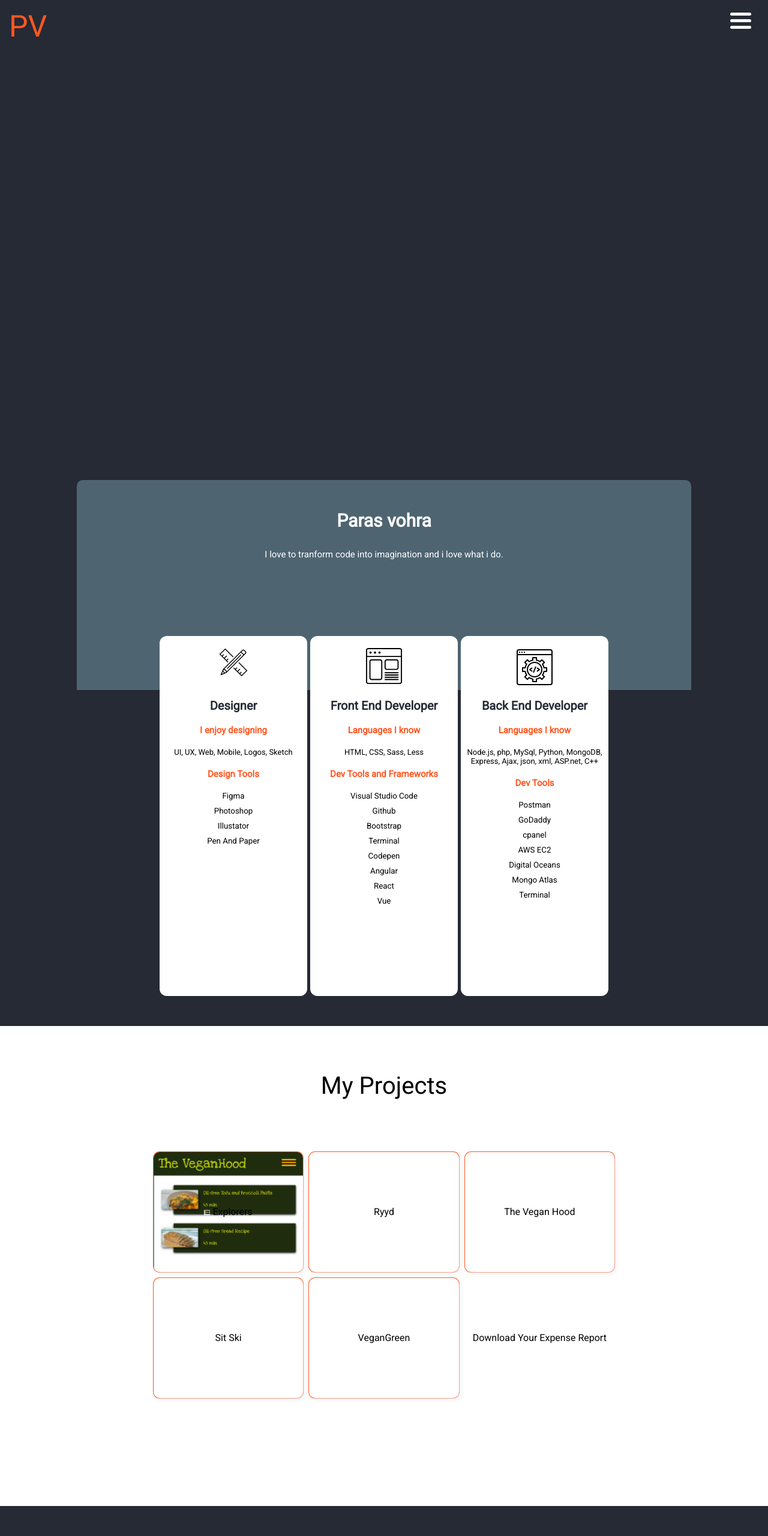
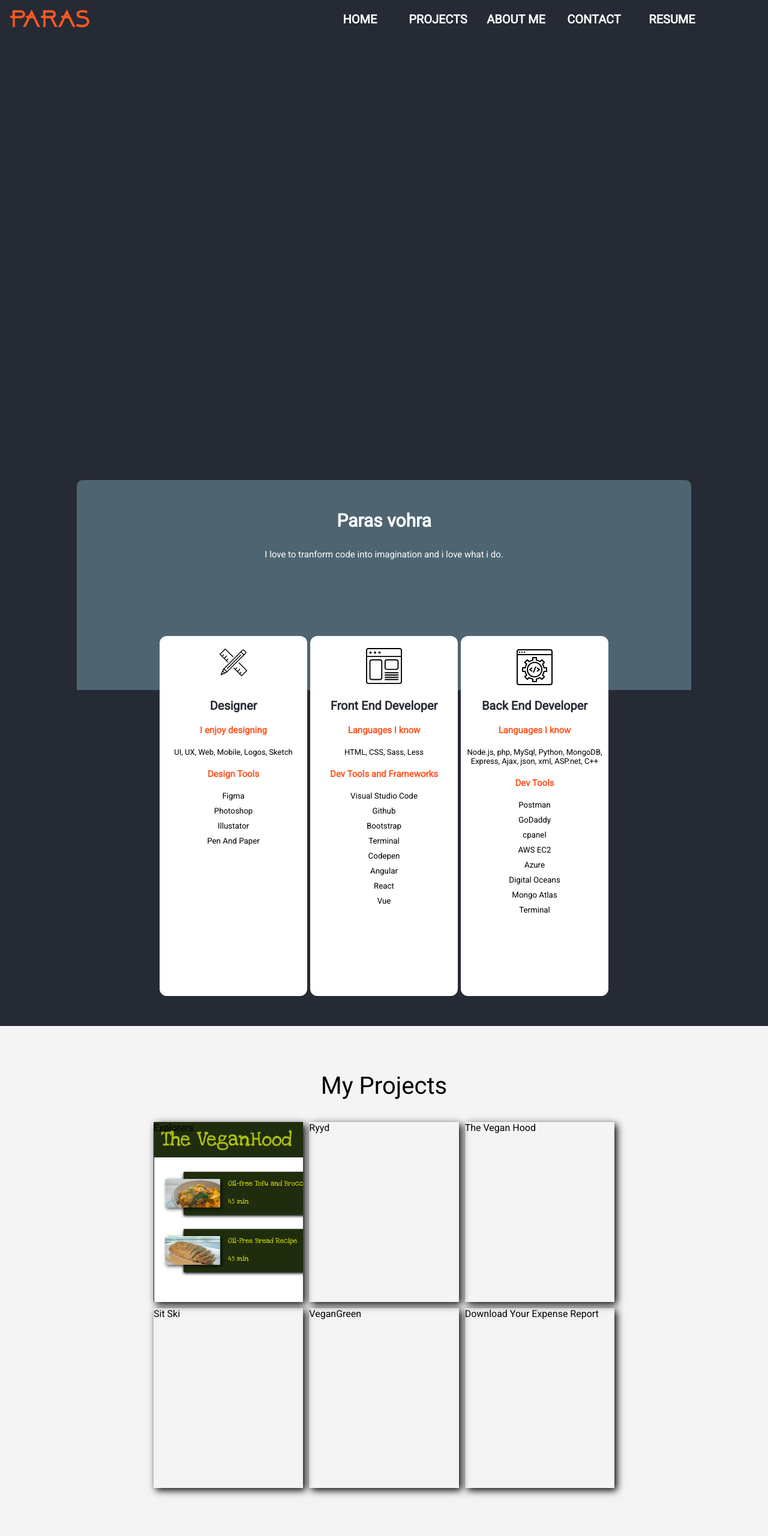
Before and after one commit to parasVohra/portfolio, a website: page index.html in a window 1280 px wide. Shown: the top 2560 px of the page at 60% size. Drawn offline with nearby package versions, Linux system fonts and the light colour scheme.

Commit message:
routine commit feb 10

```diff
--- a/index.html
+++ b/index.html
@@ -7,18 +7,19 @@
     <title>Pursharth Portfolio</title>
     <link rel="stylesheet" href="./styles/style.css">
     <link href="https://fonts.googleapis.com/css?family=Roboto&display=swap" rel="stylesheet">
+    <script src="./scripts/index.js"></script>
 
 </head>
-<body>
+<body onload="script()">
     <div class="rootContainer" >
         <div class="homeContainer" id="canvas" >
 
 
 
             <div class="homeLogo">
-                PV
+                PARAS
             </div>
-                <div class="menuButton" onclick="menuTrigger(this)">
+                <div class="menuButton" id="menuButton" onclick="menuTrigger(this)">
                     <div class="bar1"></div>
                     <div class="bar2"></div>
                     <div class="bar3"></div>
@@ -26,11 +27,20 @@
                 </div>
                 <div class="menuSlider" id="sliderBar">
                     <li class="menuItem"><a href="./index.html" >HOME</a></li>
-                    <li class="menuItem">PROJECTS</li>
-                    <li class="menuItem">ABOUT ME</li>
-                    <li class="menuItem">CONTACT</li>
-                    <li class="menuItem">RESUME</li>
+                    <li class="menuItem"><a href="">PROJECTS</a></li>
+                    <li class="menuItem"><a href="">ABOUT ME</a></li>
+                    <li class="menuItem"><a href="">CONTACT</a></li>
+                    <li class="menuItem"><a href="">RESUME</a></li>
                 </div>
+
+                <div class="desktopMenu">
+                    <div class="deskMenuOptions"><a href="./index.html">HOME</a></div>
+                    <div class="deskMenuOptions"><a href="#project">PROJECTS</a></div>
+                    <div class="deskMenuOptions"><a href="">ABOUT ME</a></div>
+                    <div class="deskMenuOptions"><a href="">CONTACT</a></div>
+                    <div class="deskMenuOptions"><a href="">RESUME</a></div>
+                </div>
+
         </div>
 
         <div class="aboutContentBox">
@@ -101,6 +111,7 @@
                <li>GoDaddy</li>
                <li>cpanel</li>
                <li>AWS EC2</li>
+               <li>Azure</li>
                <li>Digital Oceans</li>
                <li>Mongo Atlas</li>
                <li>Terminal</li>
@@ -108,15 +119,15 @@
 
 
         </div>
-        <div class="projectWrapper">
+        <div class="projectWrapper" id="project">
             <div class="projectsContainer">
                 <div class="projectHeading">My Projects</div>
-                <div class="project p1"> <a href="./project/explorersgetaway.html"> <img class="veganImg" src="./images/vegan1.png" alt="vegan hood"> Explorers</a></div>
-                <div class="project p2"><a href="./project/ryyd.html">Ryyd</a></div>
-                <div class="project p3"><a href="./project/theveganhood.html"> The Vegan Hood</a></div>
-                <div class="project p4"><a href="./project/sitsky.html">Sit Ski</a></div>
-                <div class="project p5"><a href="./project/veganGreen.html">VeganGreen</a></div>
-                <div class="project p6"><a href="./resume/Pursharth_Resume(2019).pdf" download="Pursharth_resume.pdf">Download Your Expense Report</a></div>
+                <div class="project p1"> <div  class="titleBar" >Explorers Getaway</div> <a href="./project/explorersgetaway.html">Explorers</a></div>
+                <div class="project p2"><div class="titleBar">hello</div><a href="./project/ryyd.html">Ryyd</a></div>
+                <div class="project p3"><div  class="titleBar" >Explorers Getaway</div><a href="./project/theveganhood.html"> The Vegan Hood</a></div>
+                <div class="project p4"><div  class="titleBar" >Explorers Getaway</div><a href="./project/sitsky.html">Sit Ski</a></div>
+                <div class="project p5"><div  class="titleBar" >Explorers Getaway</div><a href="./project/veganGreen.html">VeganGreen</a></div>
+                <div class="project p6"><div  class="titleBar" >Explorers Getaway</div><a href="./resume/Pursharth_Resume(2019).pdf" download="Pursharth_resume.pdf">Download Your Expense Report</a></div>
             </div>
 
         </div>
@@ -140,7 +151,11 @@
 
         }
         </script>
+
+        <script src="./scripts/index.js"></script>
         <script src="./threeJs/three.js"></script>
         <script src="./threeJs/main.js"></script>
 </body>
+
+
 </html>
--- /dev/null
+++ b/scripts/index.js
@@ -0,0 +1,25 @@
+// function for to hide and show  menu
+function script(){
+
+    var menuElement = document.getElementById("menuButton");
+
+    menuElement.classList.add("hide")
+
+    window.addEventListener('scroll', function(e) {
+        last_known_scroll_position = window.scrollY;
+        var menuElement = document.getElementById("menuButton");
+
+        if(last_known_scroll_position > 49){
+            menuElement.classList.remove("hide")
+            menuElement.classList.add("show")
+        }
+        else{
+            menuElement.classList.remove("show")
+            menuElement.classList.add("hide")
+
+        }
+
+    })
+
+
+}
--- a/styles/style.css
+++ b/styles/style.css
@@ -1,5 +1,20 @@
 * {
   font-family: 'Roboto', sans-serif;
+}
+
+@font-face {
+  font-family: 'LogoFont';
+  src: url('../fonts/AboveDemoRegular-lJMd.ttf')  format('truetype');
+}
+
+
+.hide{
+  opacity: 0;
+  transition: all  0.2s;
+}
+.show{
+ opacity: 1;
+  transition: all 0.2s;
 }
 
 body {
@@ -7,6 +22,7 @@ body {
   margin: 0;
   box-sizing: border-box;
   background-color: #262a34;
+  -webkit-font-smoothing: antialiased;
 }
 
 li{
@@ -85,7 +101,9 @@ canvas{
   padding-top: 15vh;
 }
 
-.menuItem {}
+.menuItem a:hover {
+  color: #ff5722;
+}
 
 .menuSlider li {
   list-style: none;
@@ -94,6 +112,31 @@ canvas{
 .menuSlider .menuItem {
   position: relative;
   float: left;
+}
+
+
+
+.desktopMenu{
+  position: absolute;
+  right: 100px;
+  width: 50vw;
+  top:20px;
+  display: grid;
+  grid-template-columns: 1fr 1fr 1fr 1fr 1fr;
+  grid-template-rows: 50px;
+  grid-column-gap: 10px;
+  color: white;
+}
+
+.deskMenuOptions{
+  display: flex;
+  justify-content: center;
+  font-size: 20px;
+  font-weight: 800;
+}
+
+.deskMenuOptions a:hover {
+  color: #ff5722;
 }
 
 .change .bar1 {
@@ -123,7 +166,9 @@ canvas{
 
 
 
-.rootContainer {}
+.rootContainer {
+  scroll-behavior: smooth;
+}
 
 .homeContainer {
   height: 100vh;
@@ -131,13 +176,15 @@ canvas{
 }
 
 .homeLogo {
+  font-family: 'LogoFont';
   position: absolute;
   top: 15px;
   left: 15px;
   height: 20px;
   width: 20px;
   color: #ff5722;
-  font-size: 50px;
+  font-weight: 800;
+  font-size: 40px;
 }
 /*   about section */
 
@@ -256,9 +303,9 @@ canvas{
 
   margin-top: 50px;
   margin-bottom: 50px;
-  height: 100vh;
+  min-height: 120vh;
   width: 100vw;
-  background-color: white;
+  background-color: #f4f4f4;
 
 }
 .projectsContainer {
@@ -268,9 +315,9 @@ canvas{
   display: grid;
   grid-template-columns: 1fr 1fr 1fr;
   grid-gap: 10px;
-  grid-template-rows: 200px 200px;
-  grid-auto-rows: 200px;
-  background-color: white;
+  grid-template-rows: 150px 300px;
+  grid-auto-rows: 300px;
+  background-color: #f4f4f4;
 }
 
 .projectHeading{
@@ -284,7 +331,6 @@ canvas{
 .p1 {
   grid-row: 2/3;
   grid-column: 1/2;
-  box-shadow: 5px 5px 5px rgba(233, 240, 243, 0.5), 0 0 0 1px #ff5722;
   background-image: url("../images/vegan1.png");
   background-size: cover;
   background-repeat: no-repeat;
@@ -292,16 +338,10 @@ canvas{
 
 }
 
-.veganImg{
-  height: 10px;
-  width: 10px;
-}
-
 .p2 {
   grid-row: 2/3;
   grid-column: 2/3;
 
-  box-shadow: 5px 5px 5px rgba(233, 240, 243, 0.5),0 0 0 1px #ff5722;
 
 }
 
@@ -309,12 +349,10 @@ canvas{
   grid-row: 2/3;
   grid-column: 3/4;
 
-  box-shadow: 5px 5px 5px rgba(233, 240, 243, 0.5),0 0 0 1px #ff5722;
 
 }
 
 .p4 {
-  box-shadow: 5px 5px 5px rgba(233, 240, 243, 0.5),0 0 0 1px #ff5722;
 
   grid-row: 3/4;
   grid-column: 1/2;
@@ -325,15 +363,36 @@ canvas{
   grid-row: 3/4;
   grid-column: 2/3;
 
-  box-shadow: 5px 5px 5px rgba(233, 240, 243, 0.5),0 0 0 1px #ff5722;
 
 }
 
 .project{
-  border-radius: 10px;
-  text-align: center;
-  line-height: 200px;
-  border-color: #ff5722;
+  cursor: pointer;
+  position: relative;
+  box-shadow: 4px 4px 12px black;
+  transition: all 0.2s ease;
+}
+
+.project a{
+  line-height:
+}
+
+.titleBar{
+  position: absolute;
+  bottom: 0;
+  height: 0px;
+  width: 100%;
+  opacity: 0;
+  background-color: white;
+  transition: all 0.2s ease;
+
+}
+
+.project:hover .titleBar {
+  opacity: 1;
+  height: 60px;
+  transition: all 0.2s ease;
+
 }
 
 .project a {
--- a/styles/veganGreen.css
+++ b/styles/veganGreen.css
@@ -83,7 +83,7 @@
     justify-content: right;
     grid-column: 3/7;
     grid-row: 1/2 ;
-    background-image: url("../images/Screenshot\ 2020-02-07\ at\ 10.24.26\ AM.png");
+    background-image: url("../images/Screenshot\ 2020-02-09\ at\ 11.11.36\ PM.png");
     background-size: cover;
     background-repeat: no-repeat;
     background-position-x: center;
@@ -96,7 +96,7 @@
 .projectMobileGif{
     grid-column: 1/4;
     grid-row: 2/3 ;
-    background-image: url("../images/vegan1.png");
+    background-image: url("../images/Screenshot\ 2020-02-09\ at\ 11.04.24\ PM.png");
     background-size: contain;
     background-repeat: no-repeat;
     background-position-x: center;
```
Also changed, not shown: fonts/AboveDemoRegular-lJMd.ttf (added), images/Screenshot 2020-02-09 at 11.03.19 PM.png (added), images/Screenshot 2020-02-09 at 11.04.24 PM.png (added), images/Screenshot 2020-02-09 at 11.05.10 PM.png (added), images/Screenshot 2020-02-09 at 11.05.47 PM.png (added), images/Screenshot 2020-02-09 at 11.11.36 PM.png (added), 3 other files.
